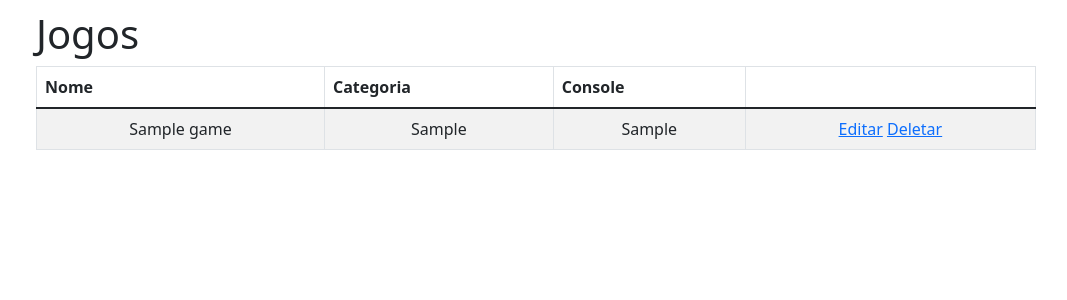
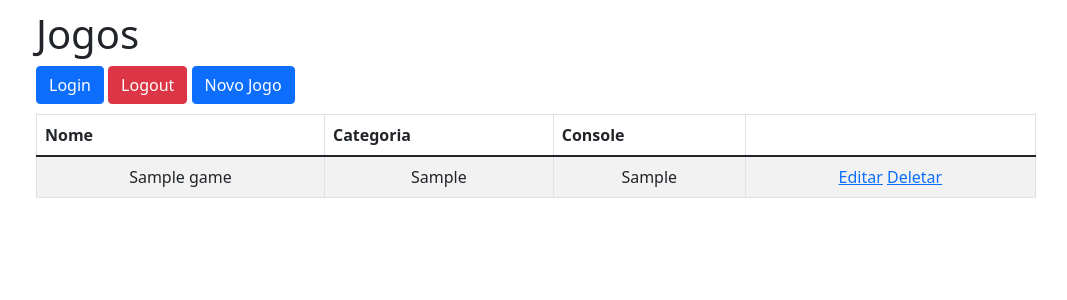
Before and after one commit to mateusC2000/jogoteca, a Flask app: page / in a window 1280 px wide. Shown: the top 300 px of the page, without its empty margins (104-1171 px from the left). Run offline with Flask 3, Linux system fonts and the light colour scheme; tables that the repository leaves empty hold one stand-in row (values such as "Sample post"); some libraries are stand-ins or nearby versions.

Commit message:
Improving the interface.

```diff
--- a/templates/edit.html
+++ b/templates/edit.html
@@ -27,6 +27,7 @@
             <input type="text" id="console" name="console" class="form-control" value="{{ game.console }}">
           </div>
           <button type="submit" class="btn btn-primary btn-salvar">Salvar</button>
+          <a class="btn btn-danger" href="{{ url_for('index') }}">Voltar</a>
         </fieldset>
       </form>
 {% endblock %}
--- a/templates/list.html
+++ b/templates/list.html
@@ -1,5 +1,9 @@
 {% extends "template.html" %}
 {% block content %}
+
+      <a class="btn btn-primary" href="{{ url_for('login') }}">Login</a>
+      <a class="btn btn-danger" href="{{ url_for('logout') }}">Logout</a>
+      <a class="btn btn-primary" href="{{ url_for('new') }}">Novo Jogo</a>
       <table class="table table-striped table-responsive table-bordered">
          <thead class="thead-default">
             <tr>
--- a/templates/login.html
+++ b/templates/login.html
@@ -26,6 +26,7 @@
             <p><label>Senha:</label> <input class="form-control" type="password" name="password" required></p>
             <p><button class="btn btn-primary" type="submit">Entrar</button></p>
         </form>
+        <a class="btn btn-danger" href="{{ url_for('index') }}">Voltar</a>
     </div>
 </body>
 </html>
--- a/templates/new.html
+++ b/templates/new.html
@@ -25,6 +25,7 @@
             <input type="text" id="console" name="console" class="form-control">
           </div>
           <button type="submit" class="btn btn-primary btn-salvar">Salvar</button>
+          <a class="btn btn-danger" href="{{ url_for('index') }}">Voltar</a>
         </fieldset>
       </form>
 {% endblock %}
```
